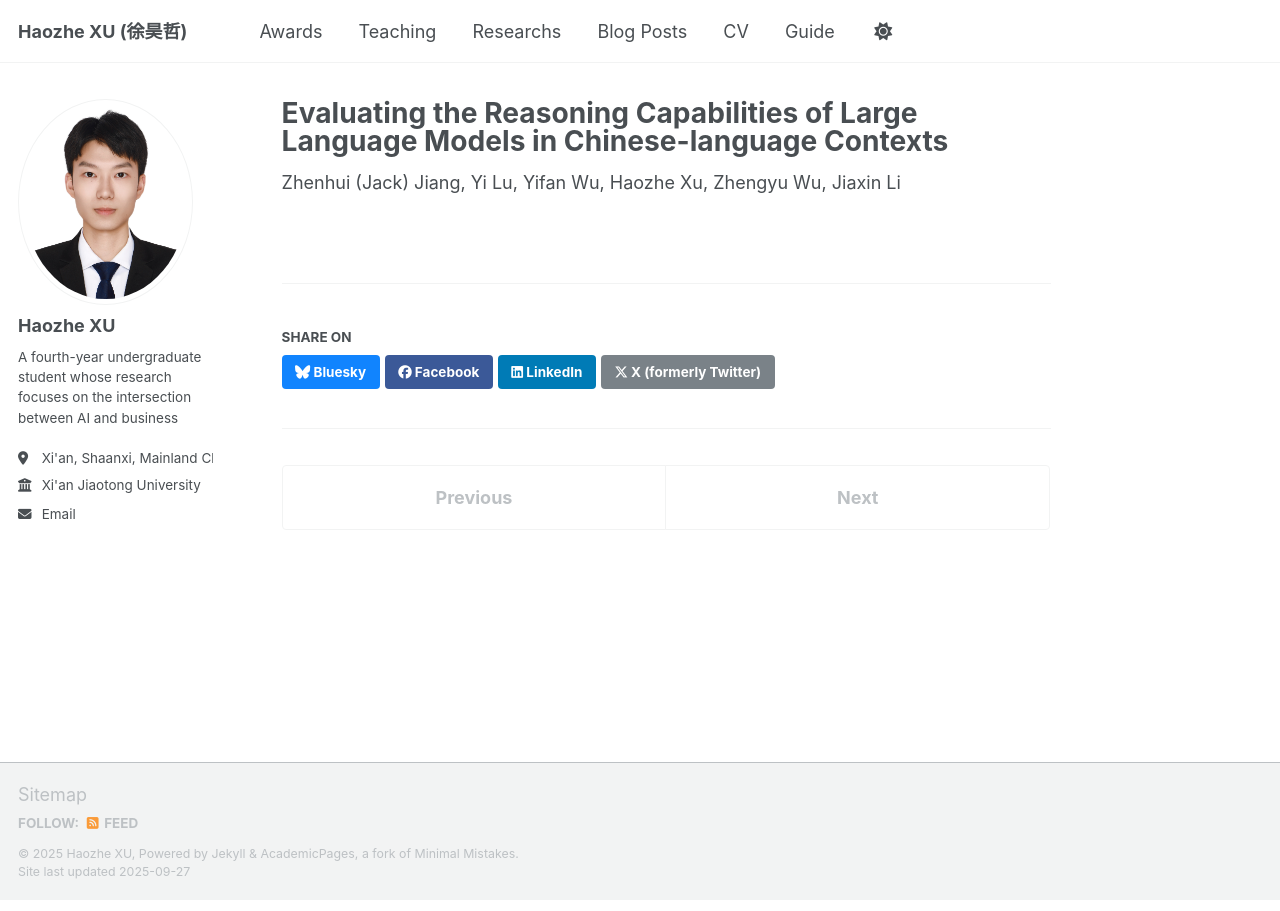
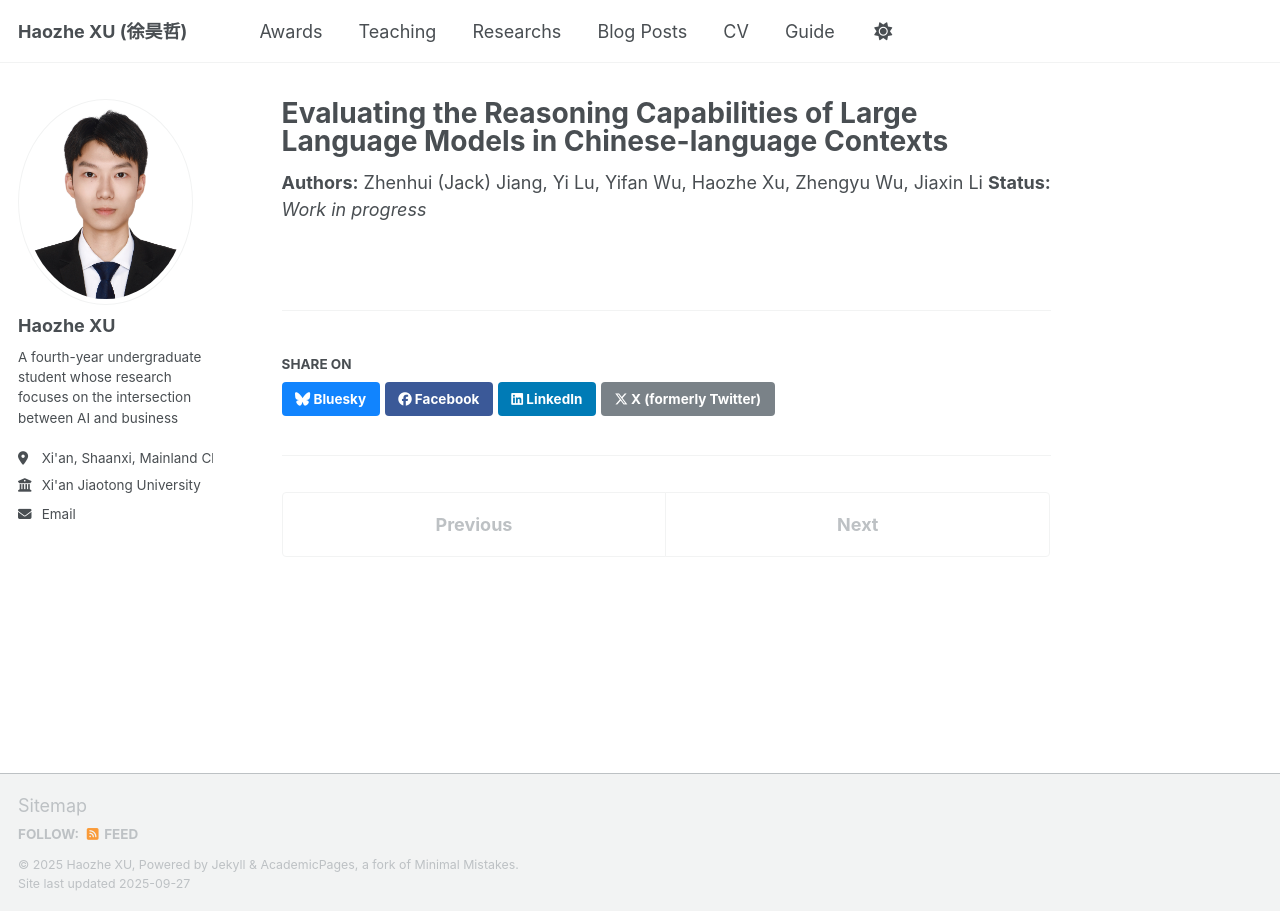
Before and after one commit to XuHaozhe0204/XuHaozhe0204.github.io, a Jekyll site: the page built from _portfolio/portfolio-2.md, in a window 1280 px wide. Built offline with Jekyll 4.4.1, drawn with Linux system fonts in a browser that asks for light colours; a script that is not in the unit is left out.

Commit message:
Update portfolio-2.md

```diff
--- a/_portfolio/portfolio-2.md
+++ b/_portfolio/portfolio-2.md
@@ -2,4 +2,5 @@
 title: "Evaluating the Reasoning Capabilities of Large Language Models in Chinese-language Contexts"
 collection: portfolio
 ---
-Zhenhui (Jack) Jiang, Yi Lu, Yifan Wu, Haozhe Xu, Zhengyu Wu, Jiaxin Li
+**Authors:** Zhenhui (Jack) Jiang, Yi Lu, Yifan Wu, Haozhe Xu, Zhengyu Wu, Jiaxin Li
+**Status:** *Work in progress*
```
